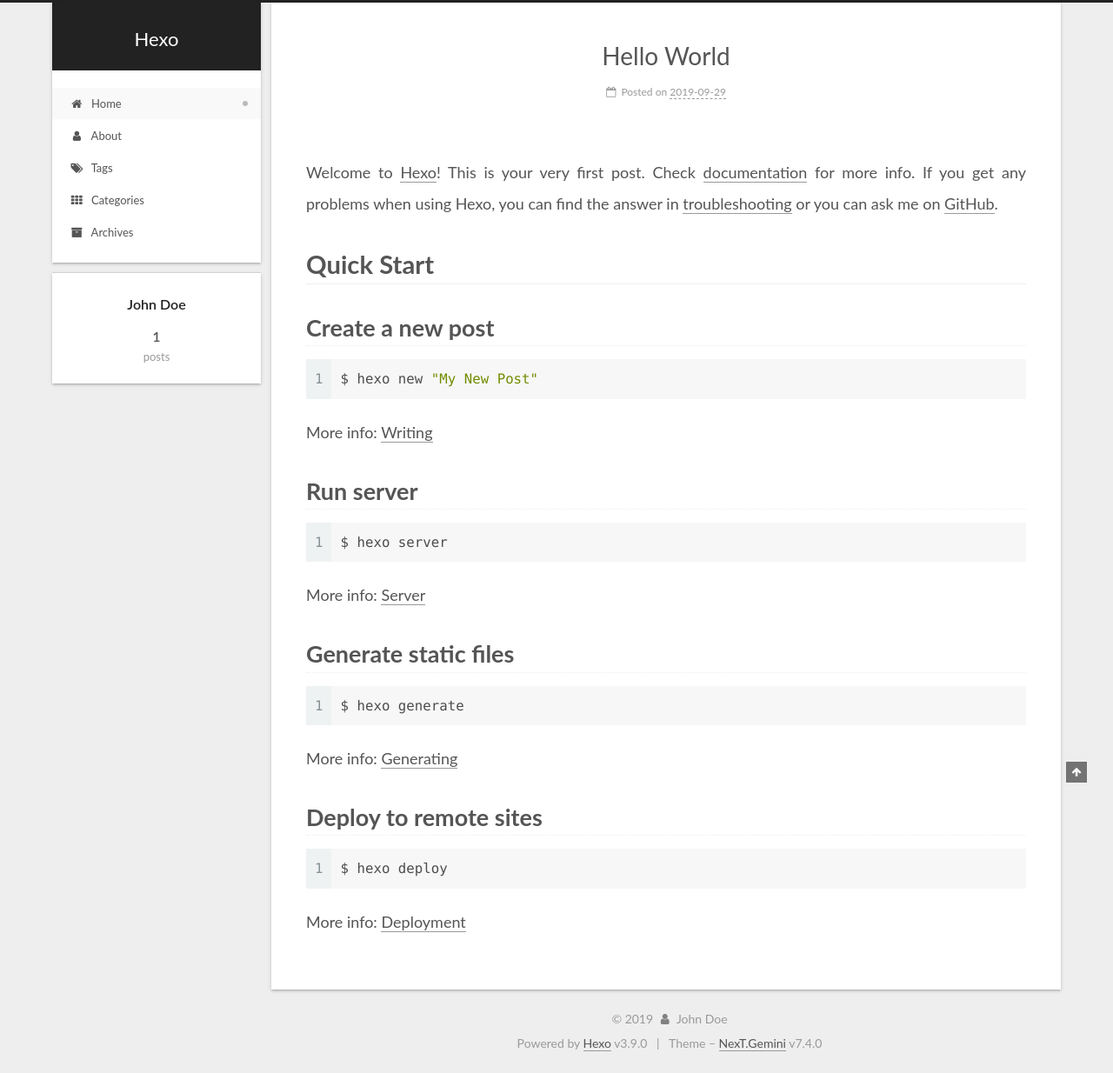
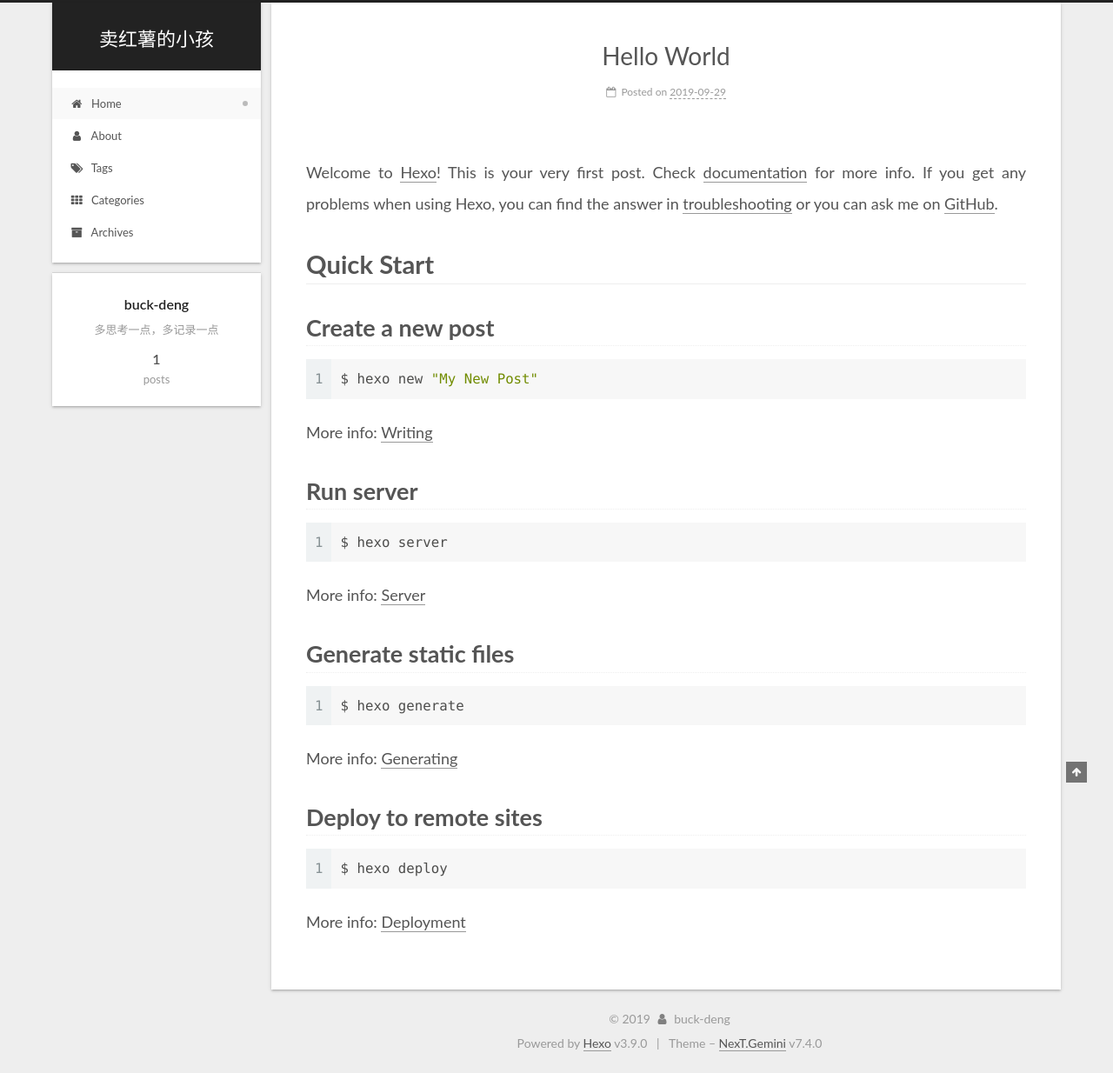
Before and after one commit to buck-deng/buck-deng.github.io, a plain HTML site: page index.html in a window 1280 px wide. Shown: the whole page at 87% size. Drawn offline with Linux system fonts and the light colour scheme.

Commit message:
Site updated: 2019-09-29 20:02:17

```diff
--- a/css/main.css
+++ b/css/main.css
@@ -1103,7 +1103,7 @@ pre .javascript .function {
 }
 .links-of-author a::before,
 .links-of-author span.exturl::before {
-  background: #aa21b6;
+  background: #c4c32e;
   border-radius: 50%;
   content: ' ';
   display: inline-block;
--- a/index.html
+++ b/index.html
@@ -4,7 +4,7 @@
 
 
 
-<html lang="en">
+<html lang="zh-Hans">
 <head>
   <meta charset="UTF-8">
 <meta name="viewport" content="width=device-width, initial-scale=1, maximum-scale=2">
@@ -55,13 +55,16 @@
   };
 </script>
 
-  <meta property="og:type" content="website">
-<meta property="og:title" content="Hexo">
+  <meta name="description" content="多思考一点，多记录一点">
+<meta property="og:type" content="website">
+<meta property="og:title" content="卖红薯的小孩">
 <meta property="og:url" content="http://yoursite.com/index.html">
-<meta property="og:site_name" content="Hexo">
-<meta property="og:locale" content="en">
+<meta property="og:site_name" content="卖红薯的小孩">
+<meta property="og:description" content="多思考一点，多记录一点">
+<meta property="og:locale" content="zh-Hans">
 <meta name="twitter:card" content="summary">
-<meta name="twitter:title" content="Hexo">
+<meta name="twitter:title" content="卖红薯的小孩">
+<meta name="twitter:description" content="多思考一点，多记录一点">
   <link rel="canonical" href="http://yoursite.com/">
 
 
@@ -76,7 +79,7 @@
   };
 </script>
 
-  <title>Hexo</title>
+  <title>卖红薯的小孩</title>
 
 
 
@@ -112,7 +115,7 @@
 
 </head>
 
-<body itemscope itemtype="http://schema.org/WebPage" lang="en">
+<body itemscope itemtype="http://schema.org/WebPage" lang="zh-Hans">
   <div class="container use-motion">
     <div class="headband"></div>
 
@@ -123,7 +126,7 @@
     <div>
       <a href="/" class="brand" rel="start">
         <span class="logo-line-before"><i></i></span>
-        <span class="site-title">Hexo</span>
+        <span class="site-title">卖红薯的小孩</span>
         <span class="logo-line-after"><i></i></span>
       </a>
     </div>
@@ -226,13 +229,13 @@
     <link itemprop="mainEntityOfPage" href="http://yoursite.com/2019/09/29/hello-world/">
 
     <span hidden itemprop="author" itemscope itemtype="http://schema.org/Person">
-      <meta itemprop="name" content="John Doe">
-      <meta itemprop="description" content="">
+      <meta itemprop="name" content="buck-deng">
+      <meta itemprop="description" content="多思考一点，多记录一点">
       <meta itemprop="image" content="/images/avatar.gif">
     </span>
 
     <span hidden itemprop="publisher" itemscope itemtype="http://schema.org/Organization">
-      <meta itemprop="name" content="Hexo">
+      <meta itemprop="name" content="卖红薯的小孩">
     </span>
       <header class="post-header">
         <h1 class="post-title" itemprop="name headline">
@@ -337,8 +340,8 @@
 
       <div class="site-overview-wrap sidebar-panel">
         <div class="site-author motion-element" itemprop="author" itemscope itemtype="http://schema.org/Person">
-  <p class="site-author-name" itemprop="name">John Doe</p>
-  <div class="site-description" itemprop="description"></div>
+  <p class="site-author-name" itemprop="name">buck-deng</p>
+  <div class="site-description" itemprop="description">多思考一点，多记录一点</div>
 </div>
 <div class="site-state-wrap motion-element">
   <nav class="site-state">
@@ -372,7 +375,7 @@
   <span class="with-love" id="animate">
     <i class="fa fa-user"></i>
   </span>
-  <span class="author" itemprop="copyrightHolder">John Doe</span>
+  <span class="author" itemprop="copyrightHolder">buck-deng</span>
 </div>
   <div class="powered-by">Powered by <a href="https://hexo.io" class="theme-link" rel="noopener" target="_blank">Hexo</a> v3.9.0</div>
   <span class="post-meta-divider">|</span>
```
Also changed, not shown: 2019/09/29/hello-world/index.html (+12 -12 lines), archives/2019/09/index.html (+15 -12 lines), archives/2019/index.html (+15 -12 lines), archives/index.html (+15 -12 lines).
